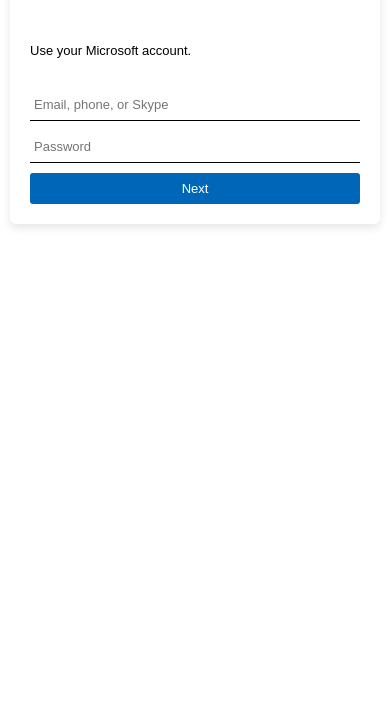
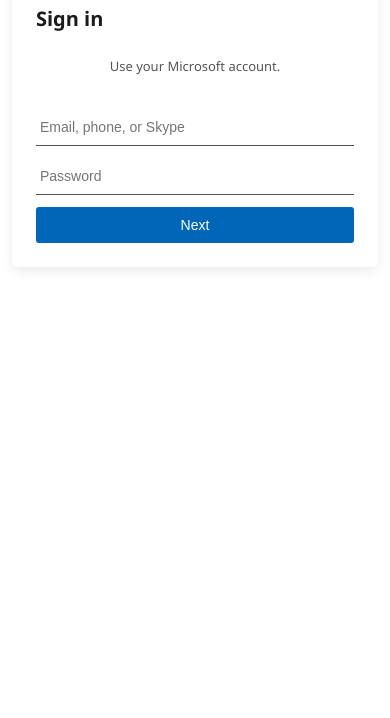
Before and after one commit to Behindsomto/Outlook, a website: page frontend/index.html in a window 390 px wide. Shown: the part 126-844 px from the top of the page. Drawn offline with Linux system fonts and the light colour scheme.

Commit message:
polished css

```diff
--- a/frontend/style.css
+++ b/frontend/style.css
@@ -7,17 +7,20 @@
   height: 100vh;
   margin: 0;
   padding: 0;
-  font-family: sans-serif;
+  font-family: "Segoe UI", system-ui, sans-serif;
+  color: #1b1b1b;
 }
 
-/* 🧱 Main container positioning */
+/* 🧱 Main container wrapper */
 .container1 {
   position: absolute;
-  top: 200px;
+  top: 160px;
   left: 0;
   right: 0;
   display: flex;
   justify-content: center;
+  padding: 0 16px;
+  box-sizing: border-box;
 }
 
 /* 📦 Form box */
@@ -25,102 +28,128 @@
   width: 100%;
   max-width: 350px;
   background-color: white;
-  color: black;
   padding: 40px;
-  box-shadow: 0 4px 8px rgba(0, 0, 0, 0.1);
+  border-radius: 6px;
+  box-shadow: 0 4px 12px rgba(0, 0, 0, 0.08);
   display: flex;
   flex-direction: column;
-  gap: 14px;
-  border-radius: 6px;
+  gap: 16px;
+  box-sizing: border-box;
 }
 
 /* 🔤 Logo */
 .container img {
   width: 100px;
   height: auto;
-  margin-bottom: 10px;
+  margin: 0 auto 10px auto;
+  display: block;
 }
 
 /* 🧾 Inputs */
 .container input {
   border: none;
-  border-bottom: 1px solid black;
-  padding: 8px 4px;
-  font-size: 14px;
+  border-bottom: 1px solid #555;
+  padding: 10px 4px;
+  font-size: 15px;
   outline: none;
+  background-color: transparent;
+  transition: border-color 0.2s;
 }
 
-/* 🚨 Error message */
+.container input:focus {
+  border-bottom-color: #0067b8;
+}
+
+/* 🚨 Error message / Message */
 .container p {
-  font-size: 12px;
-  color: red;
-  margin: -5px 0 0;
+  font-size: 13px;
+  color: #d32f2f;
+  margin: -4px 0 0;
+  text-align: center;
   display: none;
 }
 
 /* 🔘 Button */
 .container button {
   width: 100%;
-  padding: 10px;
+  padding: 12px;
   background-color: #0067b8;
   color: white;
-  font-size: 14px;
+  font-size: 15px;
+  font-weight: 500;
   border: none;
   border-radius: 3px;
   cursor: pointer;
+  transition: background-color 0.3s;
 }
 
-/* 💬 Sub-heading */
+.container button:hover:not(:disabled) {
+  background-color: #0059a9;
+}
+
+.container button:disabled {
+  background-color: #aacfee;
+  cursor: not-allowed;
+}
+
+/* 💬 Sub-heading / info text */
 .container h5 {
   display: none;
   font-weight: 400;
   font-size: 14px;
+  text-align: center;
+  color: #555;
+  margin-top: 0;
 }
 
-/* 📱 Responsive - Medium screens */
+/* 🧾 Responsive - Tablet */
 @media (max-width: 800px) {
   .container1 {
-    top: 120px;
+    top: 100px;
   }
 
   .container {
-    padding: 30px;
-    gap: 12px;
+    padding: 32px;
+    gap: 14px;
   }
 
   .container img {
-    width: 80px;
+    width: 90px;
+  }
+
+  .container button {
+    font-size: 14px;
   }
 
   .container h5 {
     display: block;
-  }
-
-  .container button {
-    font-size: 13px;
   }
 }
 
 /* 📱 Responsive - Mobile */
 @media (max-width: 500px) {
   body {
-    background: white;
+    background: #ffffff;
   }
 
   .container1 {
-    top: 20px;
-    padding: 10px;
+    top: 40px;
+    padding: 12px;
   }
 
   .container {
-    width: 100%;
-    max-width: 90%;
-    padding: 20px;
-    gap: 10px;
+    padding: 24px;
+    gap: 12px;
+    max-width: 100%;
   }
 
   .container input {
-    font-size: 13px;
+    font-size: 14px;
+  }
+
+  .container button {
+    font-size: 14px;
+    padding: 10px;
   }
 
   .container h1 {
@@ -130,9 +159,4 @@
   .container h5 {
     font-size: 13px;
   }
-
-  .container button {
-    font-size: 13px;
-    padding: 8px;
-  }
 }
```
